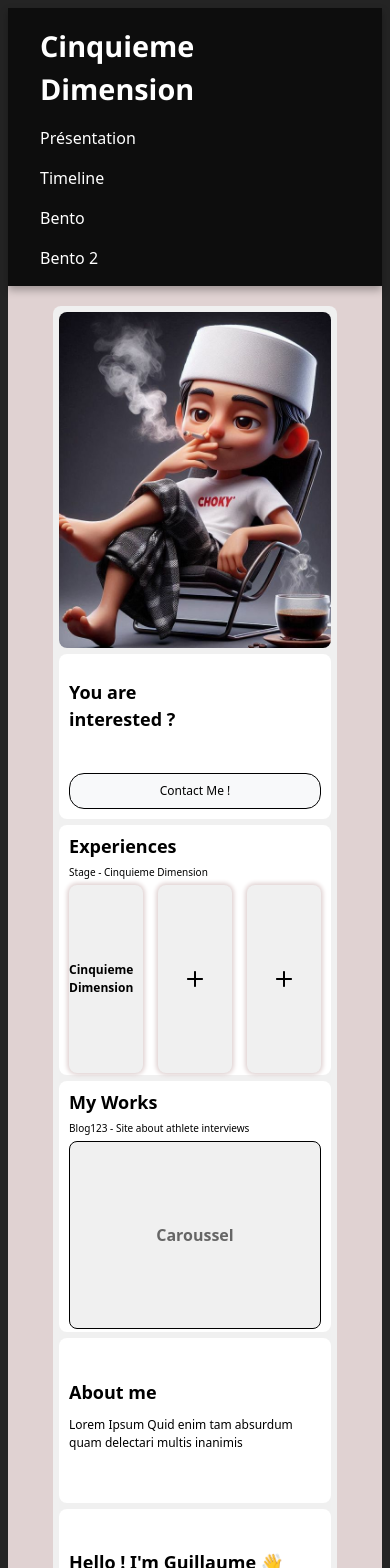
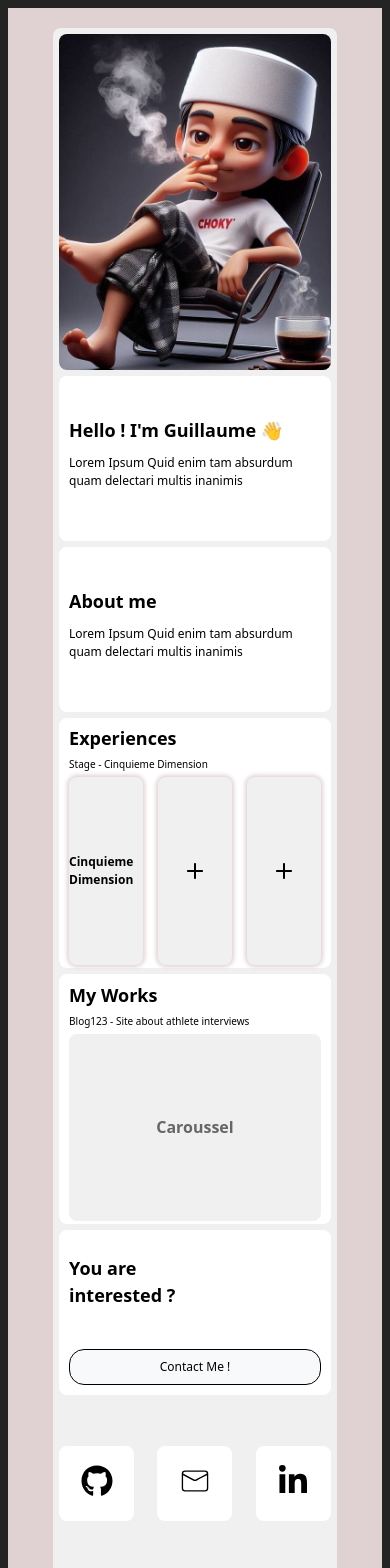
Before and after one commit to MardinliG/RapportStage, a React (Vite) app: page /bento2 in a window 390 px wide. Shown: the top 1568 px of the page. Built offline with nearby package versions, Linux system fonts and the light colour scheme.

Commit message:
responsive

```diff
--- a/src/App.jsx
+++ b/src/App.jsx
@@ -7,10 +7,12 @@ import Bento from './components/Bento';
 import Bento2 from './components/Bento2';
 
 function App() {
+
+  const hideNavbarRoutes = ["/bento2"]; // Routes where the navbar should be hidden
   return (
     <Router>
       <div>
-        <Navbar />
+        {!hideNavbarRoutes.includes(window.location.pathname) && <Navbar />}
         <main>
           <Routes>
             <Route path="/" element={<Presentation />} />
--- a/src/assets/Bento2.css
+++ b/src/assets/Bento2.css
@@ -1,3 +1,7 @@
+body, html {
+  overflow: hidden; /* Desktop - pas de scroll */
+}
+
 * {
   box-sizing: border-box;
 }
@@ -153,23 +157,35 @@
 }
 
 @media screen and (max-width: 480px) {
+  body, html {
+    overflow-x: hidden; /* Pas de scroll horizontal */
+    overflow-y: auto; /* Scroll vertical autorisé */
+  }
+
+  .bento2-wrapper {
+    align-items: flex-start; /* Permet l'alignement en haut */
+    min-height: 100vh;
+  }
+
   .bento2-wrapper .parent {
     grid-template-columns: repeat(3, 1fr);
-    grid-template-rows: repeat(16, 1fr); /* Remettre à 16 */
+    grid-template-rows: repeat(19, 1fr); /* Augmenter pour avoir assez de lignes */
     gap: 6px;
     padding: 6px;
     height: auto;
     min-height: 100vh;
   }
 
-  .bento2-wrapper .div1 { grid-area: 5 / 1 / 7 / 4; }
-  .bento2-wrapper .div2 { grid-area: 7 / 1 / 10 / 4; } /* Remettre comme avant */
-  .bento2-wrapper .div3 { grid-area: 10 / 1 / 13 / 4; } /* Remettre comme avant */
-  .bento2-wrapper .div4 { grid-area: 1 / 1 / 5 / 4; }
-  .bento2-wrapper .div5 { grid-area: 13 / 1 / 15 / 4; }
-  .bento2-wrapper .div6 { grid-area: 15 / 1 / 17 / 4; }
+  /* NOUVEL ORDRE : div4 → div6 → div5 → div2 → div3 → div1 → div7 */
+  .bento2-wrapper .div4 { grid-area: 1 / 1 / 5 / 4; }    /* 1️⃣ Photo avatar */
+  .bento2-wrapper .div6 { grid-area: 5 / 1 / 7 / 4; }    /* 2️⃣ Hello Guillaume */
+  .bento2-wrapper .div5 { grid-area: 7 / 1 / 9 / 4; }    /* 3️⃣ About me */
+  .bento2-wrapper .div2 { grid-area: 9 / 1 / 12 / 4; }   /* 4️⃣ Experiences */
+  .bento2-wrapper .div3 { grid-area: 12 / 1 / 15 / 4; }  /* 5️⃣ My Works */
+  .bento2-wrapper .div1 { grid-area: 15 / 1 / 17 / 4; }  /* 6️⃣ Interested */
+  .bento2-wrapper .div7 { grid-area: 17 / 1 / 19 / 4; }  /* 7️⃣ Icônes sociales */
+
   .bento2-wrapper .div7 {
-    grid-area: 17 / 1 / 19 / 4;
     flex-direction: row;
     gap: 3px;
   }
@@ -181,7 +197,7 @@
   .bento2-wrapper .div8,
   .bento2-wrapper .div9,
   .bento2-wrapper .div10 {
-    font-size: 8px;
+    font-size: 10px;
   }
 }
 
@@ -299,7 +315,6 @@
   align-items: center;
   font-size: 16px;
   color: #666;
-  border: #000000 1px solid;
 }
 .bento2-wrapper .div3 .about {
   font-size: x-small !important;
```
